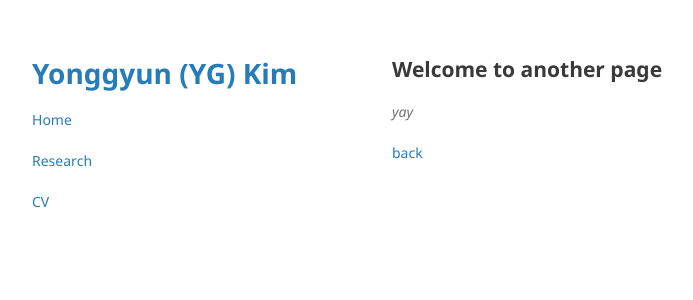
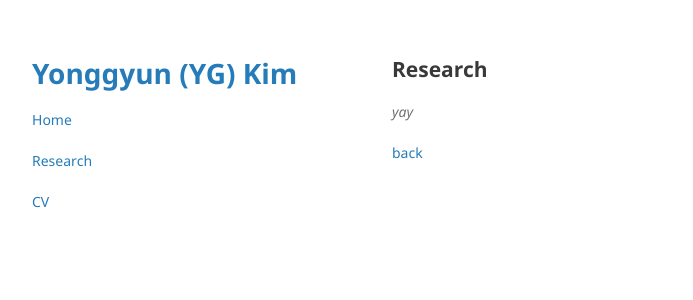
Before and after one commit to yonggyun-yg-kim/yonggyun-yg-kim.github.io, a Jekyll site: the page built from Research.md, in a window 1280 px wide. Shown: the top 300 px of the page, without its empty margins (178-871 px from the left). Built offline with Jekyll 4.4.1, drawn with Linux system fonts in a browser that asks for light colours; the repository's description, which GitHub fills in, is left out; our own code applies the rules of GitHub Pages for plain Markdown files.

Commit message:
Update Research.md

```diff
--- a/Research.md
+++ b/Research.md
@@ -2,7 +2,7 @@
 layout: default
 ---
 
-## Welcome to another page
+## Research
 
 _yay_
 
```
